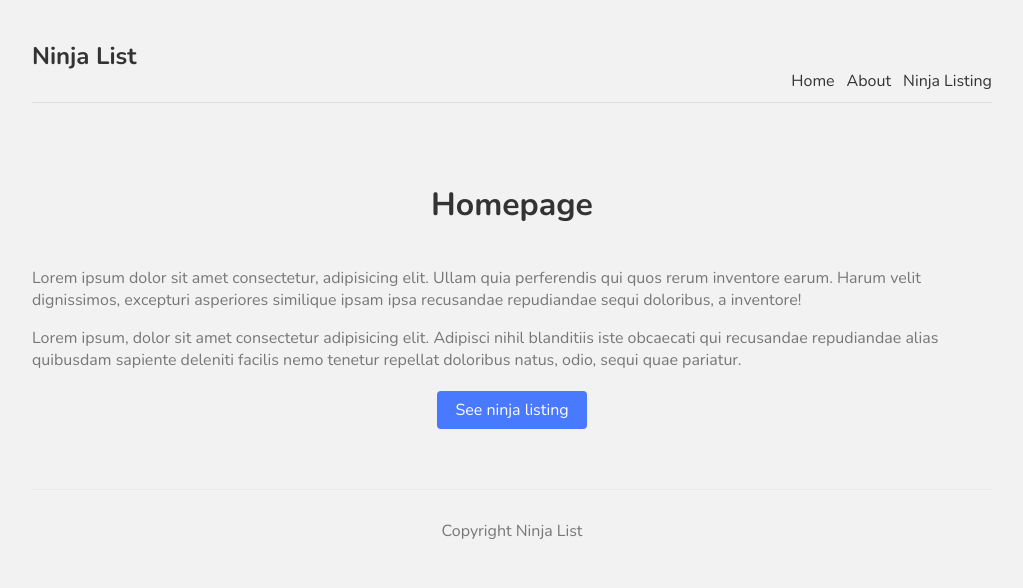
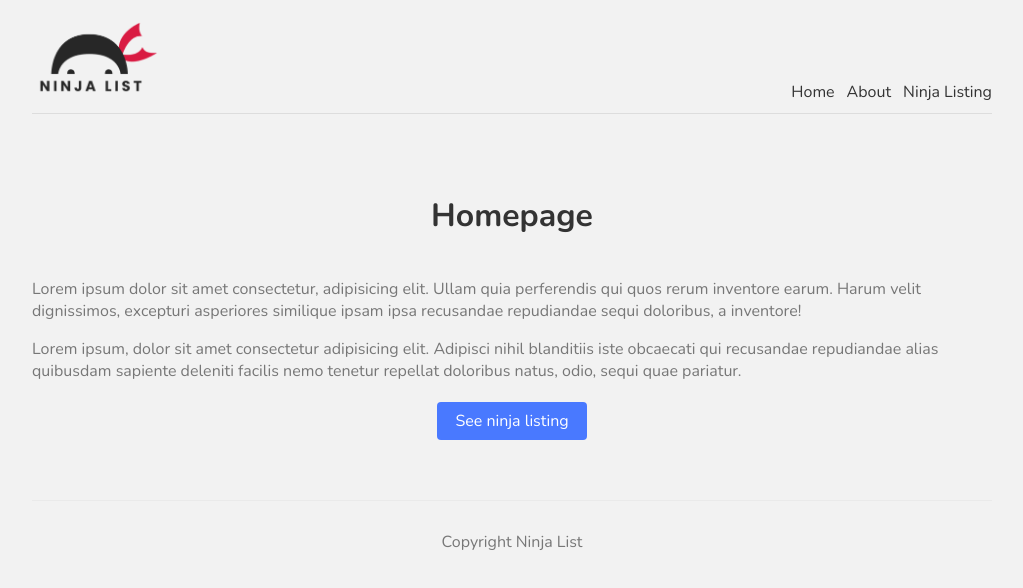
Before and after one commit to synerjay/landing-page-template-nextjs, a Next.js app: page / in a window 1280 px wide. Shown: the top 588 px of the page, without its empty margins (128-1151 px from the left). Built offline with nearby package versions, Linux system fonts and the light colour scheme.

Commit message:
added yay

```diff
--- a/comps/Navbar.js
+++ b/comps/Navbar.js
@@ -1,10 +1,11 @@
 import Link from 'next/link';
+import Image from 'next/image'; // import Image component from next.js and put in specific height and width
 
 const Navbar = () => {
   return (
     <nav>
       <div className='logo'>
-        <h1>Ninja List</h1>
+        <Image src='/logo.png' width={128} height={77} />
       </div>
       <Link href='/'>
         <a>Home</a>
--- a/pages/index.js
+++ b/pages/index.js
@@ -5,7 +5,10 @@ import Navbar from '../comps/Navbar';
 import styles from '../styles/Home.module.css';
 
 export default function Home() {
+  // in React a component MUST have a single FRAGMENT. it cannot have TWO elements side by side each other
   return (
+    <>
+      <Head></Head>
       <div>
         <h1 className={styles.title}>Homepage</h1>
         <p className={styles.text}>
@@ -15,14 +18,15 @@ export default function Home() {
           doloribus, a inventore!
         </p>
         <p className={styles.text}>
-        Lorem ipsum, dolor sit amet consectetur adipisicing elit. Adipisci nihil
-        blanditiis iste obcaecati qui recusandae repudiandae alias quibusdam
-        sapiente deleniti facilis nemo tenetur repellat doloribus natus, odio,
-        sequi quae pariatur.
+          Lorem ipsum, dolor sit amet consectetur adipisicing elit. Adipisci
+          nihil blanditiis iste obcaecati qui recusandae repudiandae alias
+          quibusdam sapiente deleniti facilis nemo tenetur repellat doloribus
+          natus, odio, sequi quae pariatur.
         </p>
         <Link href='ninjas'>
           <a className={styles.btn}>See ninja listing</a>
         </Link>
       </div>
+    </>
   );
 }
```
Also changed, not shown: public/logo.png (added). Lines whose indentation alone changed are shown as unchanged.
